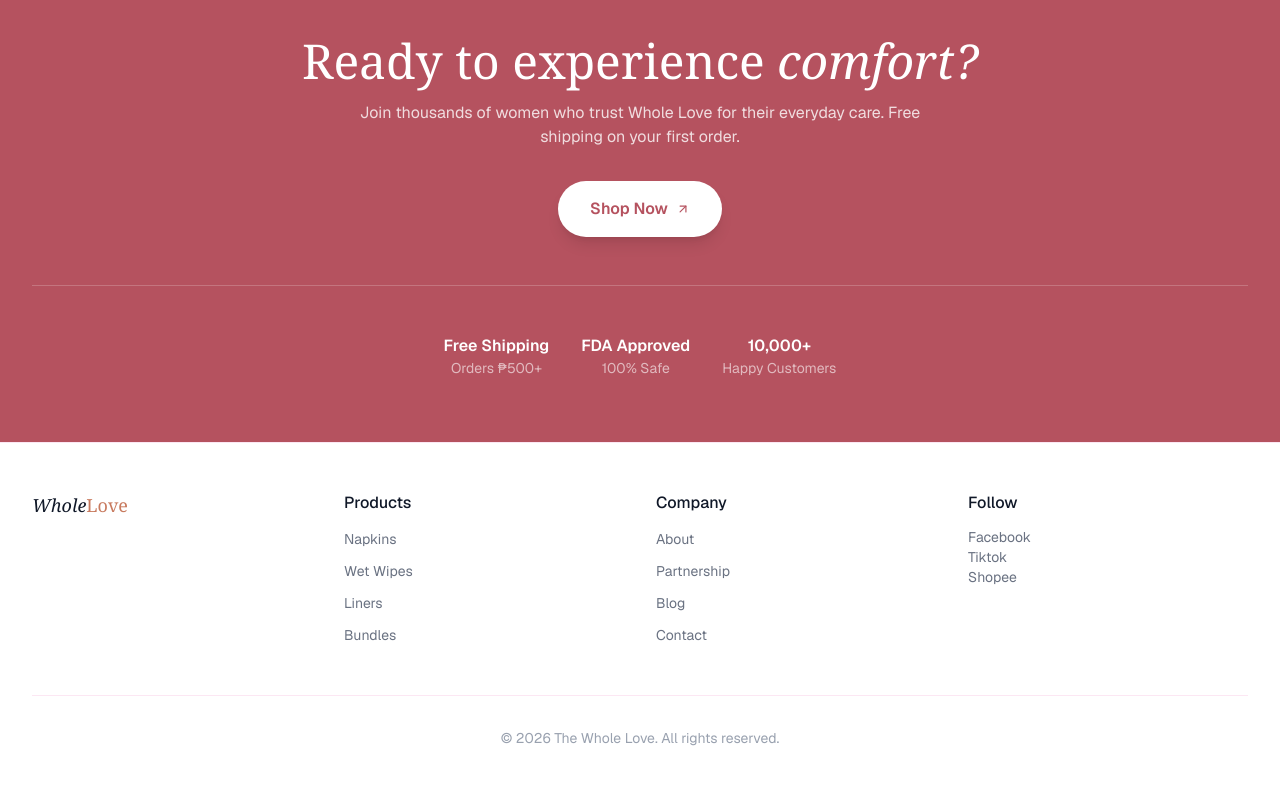
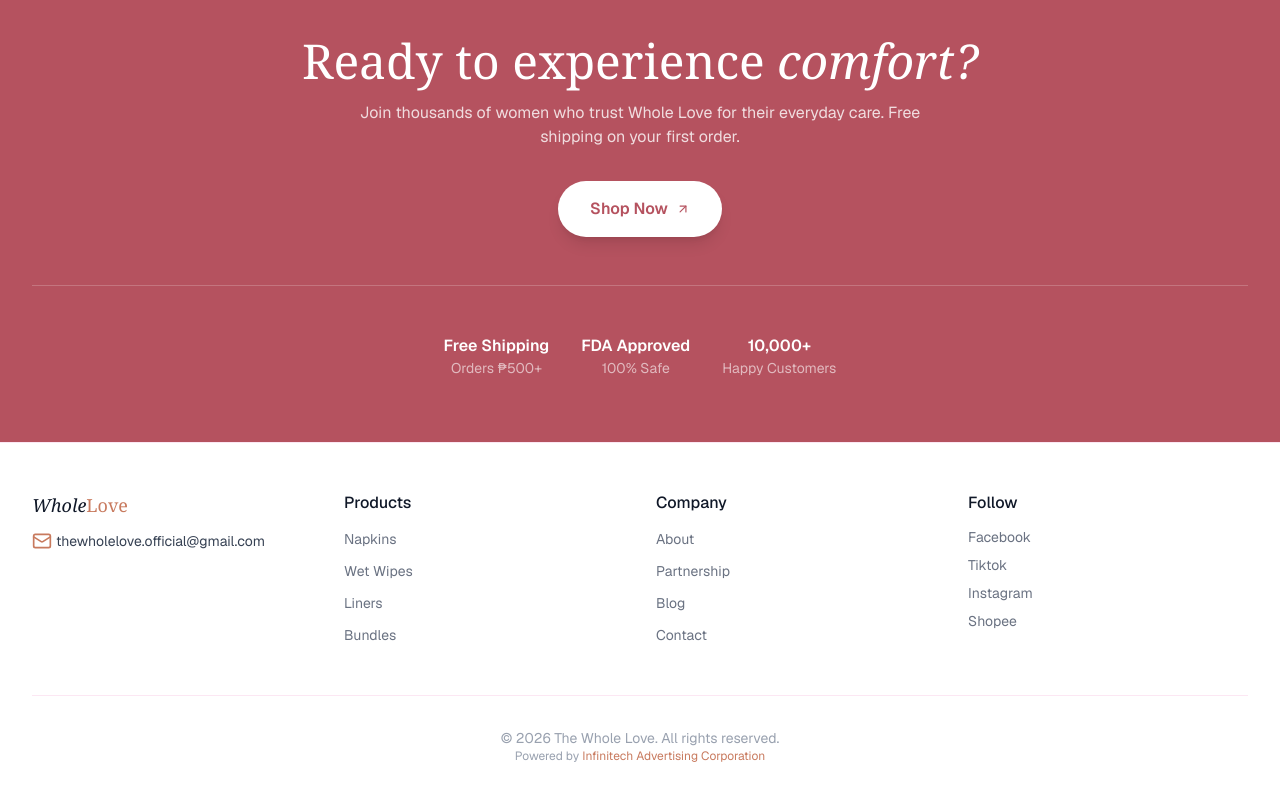
Before and after one commit to Infinitech-Admin/wholeloveph, a Next.js app: page / in a window 1280 px wide. Shown: the part 3021-3821 px from the top of the page. Built offline with nearby package versions, Linux system fonts and the light colour scheme.

Commit message:
Update Footer.tsx

```diff
--- a/components/Footer.tsx
+++ b/components/Footer.tsx
@@ -2,6 +2,7 @@
 
 import { shopLinks, companyLinks } from "@/lib/data";
 import Link from "next/link";
+import { Mail } from "lucide-react";
 
 export default function Footer() {
   return (
@@ -13,6 +14,12 @@ export default function Footer() {
             <div className="flex items-center mb-3">
               <span className="text-lg font-serif italic text-gray-900">Whole</span>
               <span className="text-lg font-serif text-[#c87a5e]">Love</span>
+            </div>
+            <div className="flex gap-1">
+              <Mail className="h-5 w-5 text-[#c87a5e]" />
+              <a href="mailto:thewholelove.official@gmail.com" className="text-sm text-gray-700 hover:text-[#c87a5e] transition-colors">
+                thewholelove.official@gmail.com
+              </a>
             </div>
           </div>
 
@@ -55,21 +62,36 @@ export default function Footer() {
           {/* Follow */}
           <div>
             <h4 className="font-medium text-gray-900 mb-3">Follow</h4>
+            <ul className="space-y-2">
+              <li>
                 <Link href="https://www.facebook.com/profile.php?id=61576417655210" className="text-sm text-gray-500 hover:text-[#c87a5e] transition-colors">
                   <div className="flex items-center gap-2">
                     <span>Facebook</span>
                   </div>
                 </Link>
+              </li>
+              <li>
                 <Link href="https://www.tiktok.com/@wl.officialph" className="text-sm text-gray-500 hover:text-[#c87a5e] transition-colors">
                   <div className="flex items-center gap-2">
                     <span>Tiktok</span>
                   </div>
                 </Link>
+              </li>
+              <li>
+                <Link href="https://www.instagram.com/thewholelove.official/" className="text-sm text-gray-500 hover:text-[#c87a5e] transition-colors">
+                  <div className="flex items-center gap-2">
+                    <span>Instagram</span>
+                  </div>
+                </Link>
+              </li>
+              <li>
                 <Link href="https://shopee.ph/whole.love.ph" className="text-sm text-gray-500 hover:text-[#c87a5e] transition-colors">
                   <div className="flex items-center gap-2">
                     <span>Shopee</span>
                   </div>
                 </Link>
+              </li>
+            </ul>
           </div>
         </div>
 
@@ -78,6 +100,12 @@ export default function Footer() {
           <p className="text-sm text-gray-400">
             © 2026 The Whole Love. All rights reserved.
           </p>
+
+          <div>
+            <p className="text-xs text-gray-400">
+              Powered by <a href="https://www.infinitechphil.com/" target="_blank" rel="noopener noreferrer" className="text-[#c87a5e] hover:underline">Infinitech Advertising Corporation</a>
+            </p>
+          </div>
         </div>
       </div>
     </footer>
```
Lines whose indentation alone changed are shown as unchanged.
